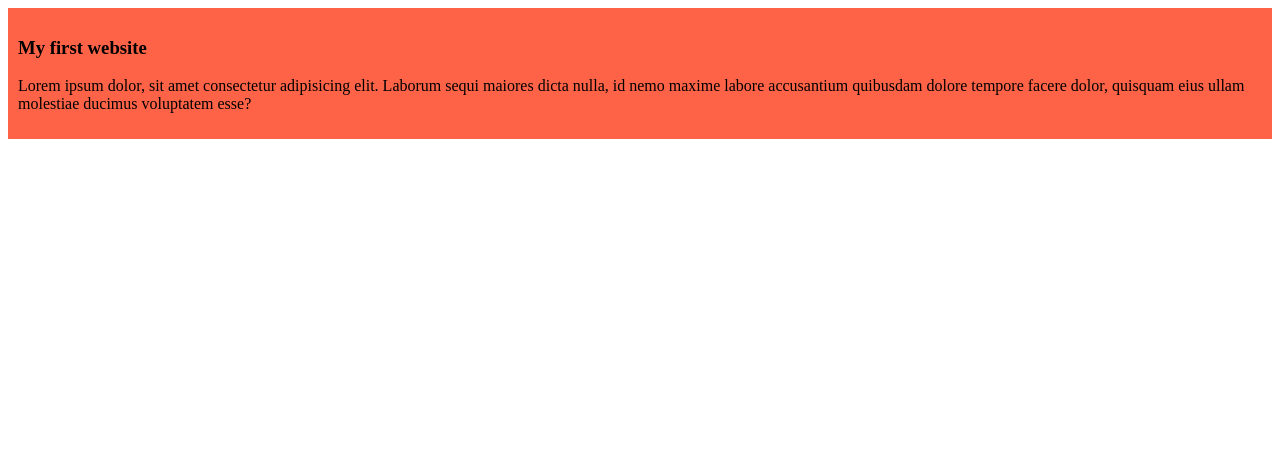
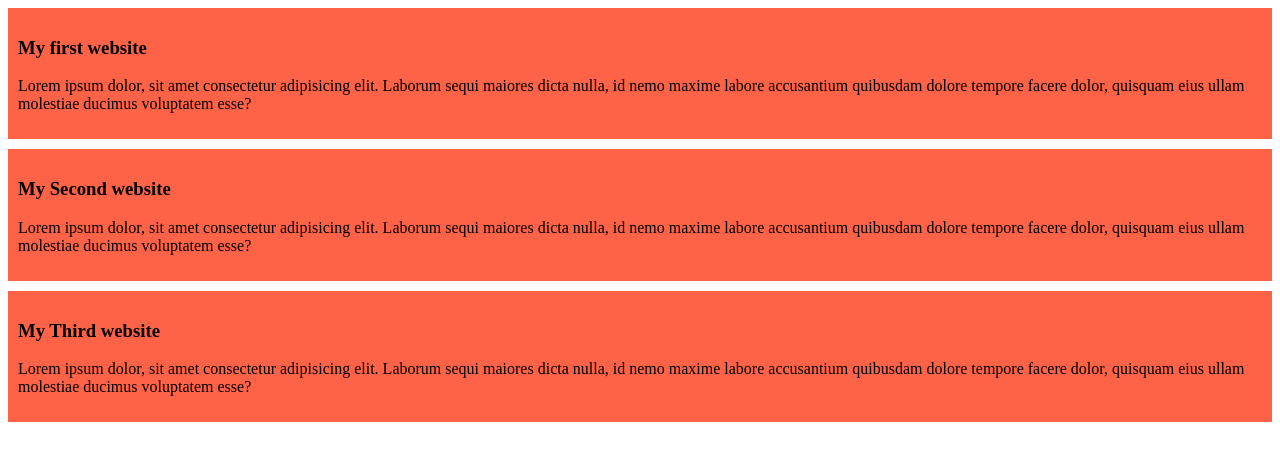
Before and after one commit to arifkhan230/my-simple-website, a plain HTML site: page index.html in a window 1280 px wide. Drawn offline with Linux system fonts and the light colour scheme.

Commit message:
addeded the second and third blog

```diff
--- a/index.html
+++ b/index.html
@@ -11,5 +11,13 @@
         <h3>My first website</h3>
         <p>Lorem ipsum dolor, sit amet consectetur adipisicing elit. Laborum sequi maiores dicta nulla, id nemo maxime labore accusantium quibusdam dolore tempore facere dolor, quisquam eius ullam molestiae ducimus voluptatem esse?</p>
     </div>
+    <div>
+        <h3>My Second website</h3>
+        <p>Lorem ipsum dolor, sit amet consectetur adipisicing elit. Laborum sequi maiores dicta nulla, id nemo maxime labore accusantium quibusdam dolore tempore facere dolor, quisquam eius ullam molestiae ducimus voluptatem esse?</p>
+    </div>
+    <div>
+        <h3>My Third website</h3>
+        <p>Lorem ipsum dolor, sit amet consectetur adipisicing elit. Laborum sequi maiores dicta nulla, id nemo maxime labore accusantium quibusdam dolore tempore facere dolor, quisquam eius ullam molestiae ducimus voluptatem esse?</p>
+    </div>
 </body>
 </html>
--- a/styles/blog.css
+++ b/styles/blog.css
@@ -1,4 +1,5 @@
 div{
     background-color: tomato;
     padding: 10px;
+    margin-bottom: 10px;
 }
```
